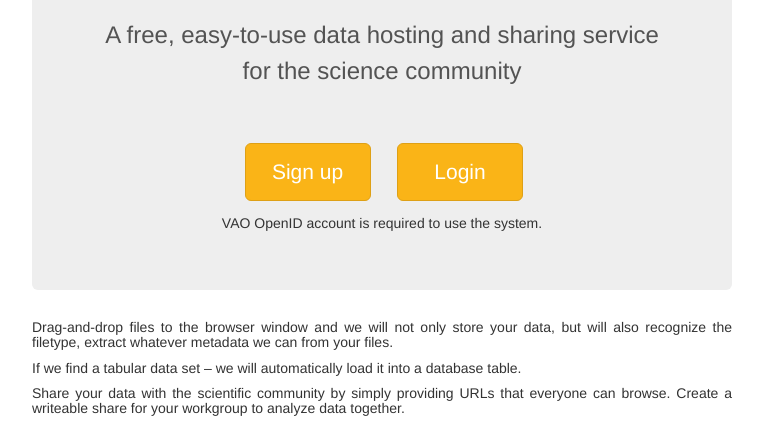
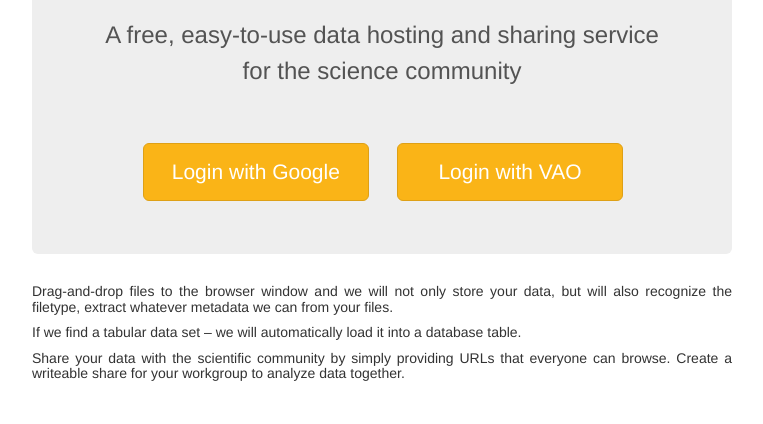
Before and after one commit to linearregression/scidrive-ui, a plain HTML site: page src/index.html in a window 1280 px wide. Shown: the part 161-585 px from the top of the page, without its empty margins (258-1021 px from the left). Drawn offline with Linux system fonts and the light colour scheme.

Commit message:
Finished with google auth

```diff
--- a/src/index.html
+++ b/src/index.html
@@ -25,14 +25,13 @@
         <h3 style="font-weight:500; color: #535353; line-height:150%">A free, easy-to-use data hosting and sharing service for the science community</h3>
         <p>&nbsp;</p>
         <div class="row">
-          <div class="col-sm-3 col-sm-offset-3 vertical-padding">
-            <a class="btn btn-lg btn-success" style="background-color: #FAB417; border-color: #DEA016; width: 126px;" href="https://sso.usvao.org/register/">Sign up</a>
+          <div class="col-sm-5 col-sm-offset-1 vertical-padding">
+            <a class="btn btn-lg btn-success" style="background-color: #FAB417; border-color: #DEA016; width: 226px;" href="scidrive.html?provider=google">Login with Google</a>
           </div>
-          <div class="col-sm-3 vertical-padding">
-            <a class="btn btn-lg btn-success" style="background-color: #FAB417; border-color: #DEA016; width: 126px;"  href="scidrive.html">&nbsp;&nbsp;Login&nbsp;&nbsp;</a>
+          <div class="col-sm-5 vertical-padding">
+            <a class="btn btn-lg btn-success" style="background-color: #FAB417; border-color: #DEA016; width: 226px;"  href="scidrive.html?provider=vao">&nbsp;Login with VAO&nbsp;</a>
           </div>
         </div>
-        <p><h5 style="color: #333333;">VAO OpenID account is required to use the system.</h5></p>
       </div>
 
 
```
Also changed, not shown: src/scidrive/SciDrive.js (+12 -5 lines).
